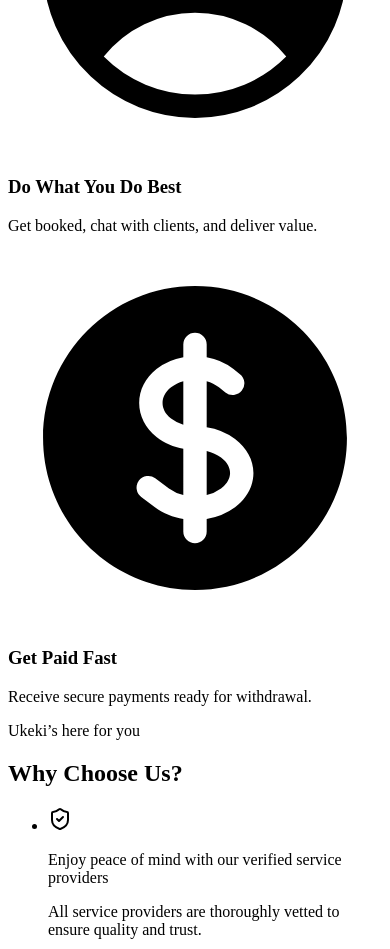
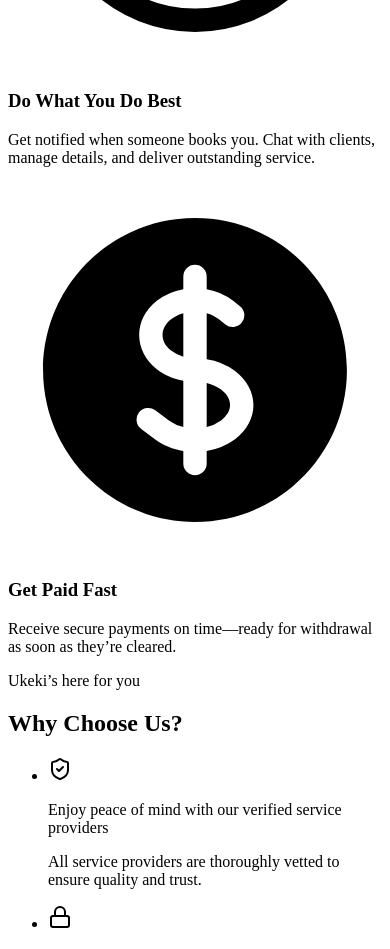
Before and after one commit to Gideon-Buba/ukekis-website, a Next.js app: page / in a window 390 px wide. Shown: the part 1040-1989 px from the top of the page. Built offline with nearby package versions, Linux system fonts and the light colour scheme.

Commit message:
landing page wip

```diff
--- a/app/components/HowItWorks.tsx
+++ b/app/components/HowItWorks.tsx
@@ -7,40 +7,46 @@ import {
 export default function HowItWorks() {
   return (
     <section className="px-6 py-20 bg-white">
-      <h2 className="mb-12 text-center text-3xl font-semibold text-gray-900">
+      <div className="mx-auto max-w-6xl">
+        {/* Header aligned with cards */}
+        <h2 className="mb-12 text-3xl font-semibold text-gray-900">
           How It Works?
         </h2>
 
-      <div className="mx-auto grid max-w-6xl grid-cols-1 gap-6 md:grid-cols-3">
+        <div className="grid grid-cols-1 gap-6 md:grid-cols-3">
           {/* Card 1 */}
-        <div className="flex flex-col items-center justify-center rounded-xl bg-emerald-50 p-6 h-64 w-64 mx-auto text-center">
-          <PencilIcon className="h-12 w-12 mb-4 text-emerald-500" />
+          <div className="flex flex-col rounded-xl bg-[#19796B]/30 p-6 w-86.5 h-66.75">
+            <PencilIcon className="h-10 w-10 mb-4 text-[#19796B]" />
             <h3 className="mb-2 font-semibold text-gray-900">
               Set Up Your Service
             </h3>
-          <p className="text-sm text-gray-600">
-            Create your service listing and showcase your skills.
+            <p className="text-sm text-gray-700">
+              Join for free, create your service listing, and showcase your
+              skills to a wide audience.
             </p>
           </div>
 
           {/* Card 2 */}
-        <div className="flex flex-col items-center justify-center rounded-xl bg-teal-50 p-6 h-64 w-64 mx-auto text-center">
-          <UserCircleIcon className="h-12 w-12 mb-4 text-teal-500" />
+          <div className="flex flex-col rounded-xl bg-[#19796B]/20 p-6 w-86.5 h-66.75">
+            <UserCircleIcon className="h-10 w-10 mb-4 text-[#19796B]" />
             <h3 className="mb-2 font-semibold text-gray-900">
               Do What You Do Best
             </h3>
-          <p className="text-sm text-gray-600">
-            Get booked, chat with clients, and deliver value.
+            <p className="text-sm text-gray-700">
+              Get notified when someone books you. Chat with clients, manage
+              details, and deliver outstanding service.
             </p>
           </div>
 
           {/* Card 3 */}
-        <div className="flex flex-col items-center justify-center rounded-xl bg-yellow-50 p-6 h-64 w-64 mx-auto text-center">
-          <CurrencyDollarIcon className="h-12 w-12 mb-4 text-yellow-500" />
+          <div className="flex flex-col rounded-xl bg-[#F9EDD3] p-6 w-86.5 h-66.75">
+            <CurrencyDollarIcon className="h-10 w-10 mb-4 text-gray-800" />
             <h3 className="mb-2 font-semibold text-gray-900">Get Paid Fast</h3>
-          <p className="text-sm text-gray-600">
-            Receive secure payments ready for withdrawal.
+            <p className="text-sm text-gray-700">
+              Receive secure payments on time—ready for withdrawal as soon as
+              they’re cleared.
             </p>
+          </div>
         </div>
       </div>
     </section>
--- a/app/components/Navbar.tsx
+++ b/app/components/Navbar.tsx
@@ -1,32 +1,10 @@
-import Link from "next/link";
-
 export default function Navbar() {
   return (
     <nav className="flex items-center justify-between px-6 py-4 bg-white">
       <div className="font-bold text-xl">UKEKI’S</div>
 
-      <ul className="hidden md:flex gap-6 text-sm text-gray-700">
-        <li>
-          <Link href="/">Home</Link>
-        </li>
-        <li>
-          <Link href="/about">About us</Link>
-        </li>
-        <li>
-          <Link href="/services">Browse services</Link>
-        </li>
-        <li>
-          <Link href="/business" className="text-emerald-600 font-medium">
-            For Businesses
-          </Link>
-        </li>
-      </ul>
-
       <div className="flex items-center gap-4">
-        <Link href="/login" className="text-sm text-gray-700">
-          Login
-        </Link>
-        <button className="px-4 py-2 text-sm bg-emerald-600 text-white rounded-md">
+        <button className="px-4 py-2 text-sm bg-[#19796B] text-white rounded-md">
           Get Started
         </button>
       </div>
```
Lines whose indentation alone changed are shown as unchanged.
